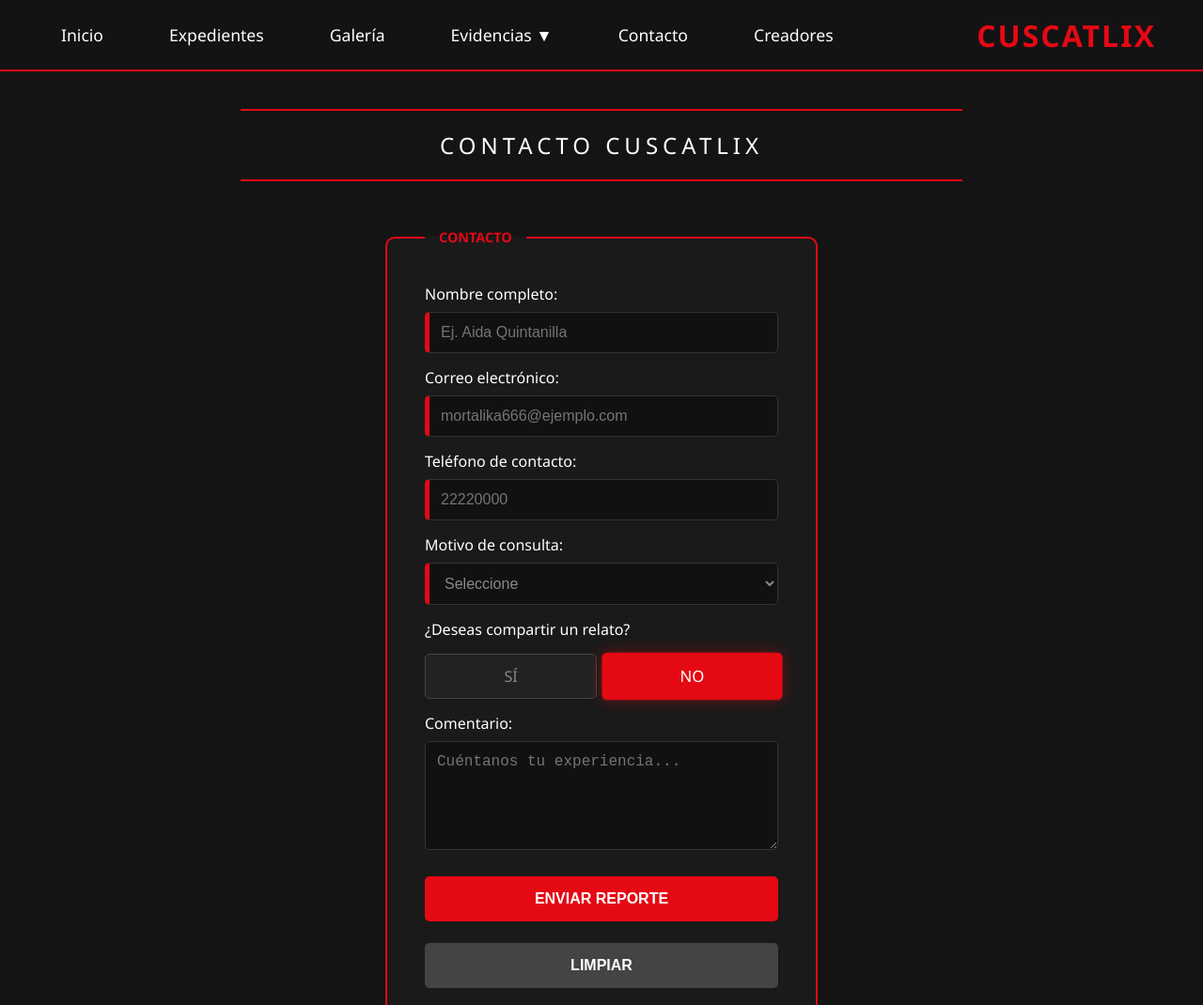
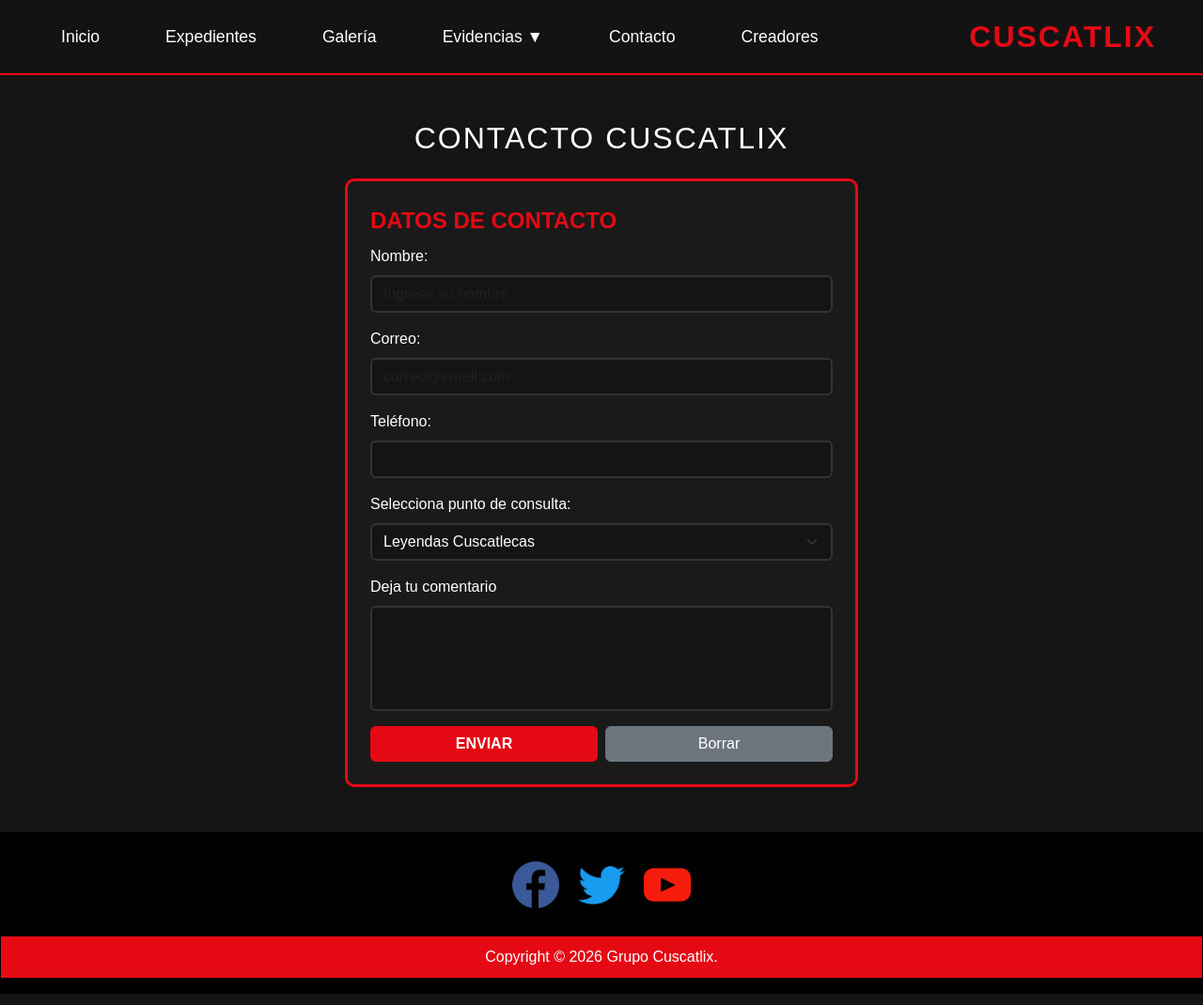
Before and after one commit to Edgar001ruiz/CUSCATLIX, a plain HTML site: page registro.html in a window 1280 px wide. Shown: the top 1070 px of the page at 94% size. Drawn offline with nearby package versions, Linux system fonts and the light colour scheme.

Commit message:
Versión final con animaciones, Bootstrap y estilos corregidos

```diff
--- a/css/contact.css
+++ b/css/contact.css
@@ -1,241 +1,49 @@
-body {
-    background-color: #141414;
-    font-family: 'Segoe UI', Arial, sans-serif;
-    margin: 0;
+.border-rojo {
+    border: 3px solid #E50914;
+    border-radius: 10px;
+    background-color: #1a1a1a; /* Fondo oscuro para el formulario */
+}
+
+legend {
+    width: auto;
+    float: none;
+    font-weight: bold;
+    color: #E50914 !important;
+}
+
+.custom-input {
+    background-color: #141414 !important; /* Fondo negro */
+    color: white !important; /* Texto blanco siempre */
+    border: 2px solid #333 !important;
+    transition: all 0.3s ease;
+}
+
+.custom-input:focus {
+    background-color: #222 !important;
+    border-color: #E50914 !important;
+    color: white !important;
+    box-shadow: 0 0 10px rgba(229, 9, 20, 0.5) !important;
+}
+
+.opt-oscuro {
+    background-color: #1a1a1a;
     color: white;
-    overflow-x: hidden; /* para que no este fregando el zoom :b */
+}
+
+.btn-netflix {
+    background-color: #E50914;
+    color: white;
+    font-weight: bold;
+    text-transform: uppercase;
+}
+
+.btn-netflix:hover {
+    background-color: #a30000;
+    color: white;
 }
 
 h2 {
-    font-weight: 300;
-    text-align: center;
-    letter-spacing: 5px;
-    border-top: 2px solid #E50914;
-    border-bottom: 2px solid #E50914;
-    padding: 20px;
-    margin: 40px auto;
-    width: 60%;
+    color: white;
     text-transform: uppercase;
+    letter-spacing: 2px;
 }
-
-form {
-    max-width: 500px;
-    margin: 50px auto;
-    padding: 0 20px;
-}
-
-fieldset {
-    padding: 40px;
-    border-radius: 10px;
-    border: 2px solid #E50914;
-    background-color: #1a1a1a;
-}
-
-legend {
-    font-weight: bold;
-    color: #E50914;
-    padding: 0 15px;
-    text-transform: uppercase;
-    font-size: 0.9rem;
-}
-
-input, select, textarea {
-    width: 100%;
-    padding: 12px;
-    margin-top: 8px;
-    margin-bottom: 15px;
-    border-radius: 5px;
-    border: 1px solid #333;
-    box-sizing: border-box;
-    background-color: #111;
-    color: white;
-    font-size: 1rem;
-    transition: 0.3s;
-}
-
-input:focus, textarea:focus, select:focus {
-    outline: none;
-    border: 1px solid #E50914;
-    box-shadow: 0 0 10px rgba(229, 9, 20, 0.3);
-}
-
-input:required:invalid, select:required:invalid {
-    border-left: 5px solid #E50914;
-}
-
-input:required:valid, select:required:valid {
-    border-left: 5px solid #28a745;
-}
-
-/* bttn */
-.botones-contenedor {
-    display: flex;
-    gap: 10px;
-    margin-top: 20px;
-}
-
-input[type="submit"], input[type="reset"] {
-    border: none;
-    padding: 15px;
-    cursor: pointer;
-    font-weight: bold;
-    text-transform: uppercase;
-    flex: 1;
-}
-/* Esta onda es para el boton seleccione pq no se que le toque
-que se puso todo raroso y ya no me gusto XD por eso chequen que le cambian*/
-select:invalid {
-    color: #888 !important; /* Gris claro */
-}
-
-/* Esto asegura que cuando el usuario elija una opción real */
-select:valid {
-    color: white;
-}
-
-/* Para que las opciones dentro de la lista desplegable siempre se vean blancas o eso creo */
-select option {
-    background-color: #1a1a1a; /* Fondo oscuro para que combine con el diseño muejejej */
-    color: white;
-}
-
-/* Estilo para que las opciones deshabilitadas sigan grises en la lista */
-select option[disabled] {
-    color: #555;
-}
-
-input[type="submit"] { background: #E50914; color: white; }
-input[type="reset"] { background: #444; color: white; }
-input[type="submit"]:hover { background: #a30000; }
-
-/* si y no la opcion esta*/
-.radio-toggle { display: none; }
-
-.switches-relato {
-    display: flex;
-    gap: 10px;
-    margin: 15px 0;
-}
-
-.btn-seleccion {
-    padding: 10px 0;
-    background: #222;
-    color: #888;
-    border: 1px solid #444;
-    border-radius: 5px;
-    cursor: pointer;
-    flex: 1;
-    text-align: center;
-    transition: 0.3s;
-}
-
-#opcion-si:checked + .si { background: #28a745; color: white; border-color: #28a745; }
-#opcion-no:checked + .no { background: #E50914; color: white; border-color: #E50914; }
-
-.seccion-revelada {
-    max-height: 0;
-    overflow: hidden;
-    opacity: 0;
-    transition: all 0.5s ease-in-out;
-}
-
-#opcion-si:checked ~ .seccion-revelada {
-    max-height: 600px;
-    opacity: 1;
-    margin-top: 15px;
-    padding-top: 10px;
-}
-
-/* el footer */
-footer {
-    background: #000;
-    text-align: center;
-    padding: 20px 0 0 0;
-}
-
-#redes { margin: 0 auto; }
-#redes img { width: 40px; transition: 0.3s; }
-#redes img:hover { transform: scale(1.2); }
-
-footer p {
-    background: #E50914;
-    padding: 15px;
-    margin: 20px 0 0 0;
-    font-size: 0.8rem;
-}
-.seccion-revelada {
-    display: none; /* Cambiamos max-height por display para que funcione */
-    opacity: 0;
-    transition: 0.5s ease;
-}
-/* si funciona mejor no tocarlo aunq no se sepa para q sirve*/
-#opcion-si:checked ~ .seccion-revelada {
-    display: block;
-    opacity: 1;
-    margin-top: 20px;
-    border-top: 1px solid #333;
-    padding-top: 10px;
-}
-.switches-relato {
-    display: flex;
-    flex-wrap: wrap; /* Esto permite que los elementos salten a la siguiente línea */
-    gap: 10px;
-    margin-top: 15px;
-    width: 100%;
-}
-
-.btn-seleccion {
-    flex: 1; /* Los botones se reparten el ancho de la primera fila */
-    min-width: 120px; /* Evita que se encojan demasiado */
-    text-align: center;
-    padding: 12px;
-    cursor: pointer;
-    background: #222;
-    border: 1px solid #444;
-    border-radius: 5px;
-}
-
-/* para que baje la onda del relato */
-.seccion-revelada {
-    display: none;
-    width: 100%;
-    margin-top: 15px;
-}
-
-#opcion-si:checked ~ .seccion-revelada {
-    display: block; /* Se muestra solo al marcar SÍ */
-}
-/* Cuando el botón se selecciona crece ligeramente y sombrita para que se vea mas bonis*/
-#opcion-si:checked + .si {
-    background: #28a745;
-    color: white;
-    border-color: #28a745;
-    transform: scale(1.05);
-    box-shadow: 0 0 15px rgba(40, 167, 69, 0.4);
-}
-
-#opcion-no:checked + .no {
-    background: #E50914;
-    color: white;
-    border-color: #E50914;
-    transform: scale(1.05);
-    box-shadow: 0 0 15px rgba(229, 9, 20, 0.4);
-}
-
-/* Transición*/
-.btn-seleccion {
-    transition: all 0.3s cubic-bezier(0.25, 0.8, 0.25, 1);
-}
-input[type="submit"], input[type="reset"] {
-    transition: all 0.3s ease;
-}
-
-input[type="submit"]:hover, input[type="reset"]:hover {
-    transform: translateY(-3px);
-    filter: brightness(1.2);
-    box-shadow: 0 5px 15px rgba(0, 0, 0, 0.5); /* Sombra proyectada */
-}
-
-input[type="submit"]:active {
-    transform: translateY(0); /* Al hacer clic, baja otra vez */
-}
--- a/registro.html
+++ b/registro.html
@@ -4,7 +4,11 @@
     <meta charset="UTF-8">
     <meta name="viewport" content="width=device-width, initial-scale=1.0">
     <title>CUSCATLIX - Contacto</title>
-    <link rel="icon" type=imagen/jpg href="img/LogoCuscatlix.ICO">
+    <link rel="icon" type="image/jpg" href="img/LogoCuscatlix.ICO">
+
+    <!-- Bootstrap -->
+    <link href="https://cdn.jsdelivr.net/npm/bootstrap@5.3.0/dist/css/bootstrap.min.css" rel="stylesheet">
+
     <link rel="stylesheet" href="css/style.css">
     <link rel="stylesheet" href="css/contact.css">
 </head>
@@ -15,90 +19,80 @@
             <li><a href="index.html">Inicio</a></li>
             <li><a href="expedientes.html">Expedientes</a></li>
             <li><a href="galeria.html">Galería</a></li>
-
             <li class="tiene-submenu">
                 <a href="#">Evidencias ▼</a>
                 <ul class="submenu">
-                    <li class="tiene-submenu-lateral">
-                        <a href="#">Podcasts ►</a>
-                        <ul class="submenu-nivel3">
-                            <li><a href="https://open.spotify.com/search/leyendas%20el%20salvador" target="_blank">Relatos de la Noche</a></li>
-                            <li><a href="https://open.spotify.com/search/mitologia%20cuscatleca" target="_blank">Misterios Cuscatlecos</a></li>
-                            <li><a href="https://open.spotify.com/search/siguanaba%20podcast" target="_blank">Voces del Más Allá</a></li>
-                        </ul>
-                    </li>
-                    <li class="tiene-submenu-lateral">
-                        <a href="#">Videos ►</a>
-                        <ul class="submenu-nivel3">
-                            <li><a href="https://www.youtube.com/results?search_query=avistamiento+siguanaba" target="_blank">Avistamiento: La Siguanaba</a></li>
-                            <li><a href="https://www.youtube.com/results?search_query=historia+del+cadejo+el+salvador" target="_blank">Documental: El Cadejo</a></li>
-                            <li><a href="https://www.youtube.com/results?search_query=leyendas+de+el+salvador+animadas" target="_blank">Animación: Leyendas Vivas</a></li>
-                        </ul>
-                    </li>
+                    <!-- ... tus submenús ... -->
                 </ul>
             </li>
-         <li><a href="registro.html">Contacto</a></li>
+            <li><a href="registro.html">Contacto</a></li>
             <li><a href="creadores.html">Creadores</a></li>
         </ul>
-
-        <div class="nav-logo">
-            <a href="index.html">CUSCATLIX</a>
-        </div>
+        <div class="nav-logo"><a href="index.html">CUSCATLIX</a></div>
     </nav>
 
-    <h2>Contacto Cuscatlix</h2>
+    <!-- Usamos clases de Bootstrap para centrar y dar diseño -->
+    <div class="container my-5 animar-entrada">
+        <h2 class="text-center mb-4">Contacto Cuscatlix</h2>
 
-    <form action="procesar.php" method="POST" class="formulario-cuscatlix">
-    <fieldset>
-        <legend>Contacto</legend>
+        <div class="row justify-content-center">
+            <div class="col-md-6">
+                <form class="p-4 border-rojo">
+                    <fieldset>
+                        <legend class="text-uppercase">Datos de contacto</legend>
 
-        <label for="nombre">Nombre completo:</label>
-        <input type="text" id="nombre" name="nombre" placeholder="Ej. Aida Quintanilla"
-               pattern="^[a-zA-Z\s]+$" title="Solo letras y espacios" required>
+                        <div class="mb-3">
+                            <label for="nombre" class="form-label">Nombre:</label>
+                            <input type="text" class="form-control custom-input" id="nombre" placeholder="Ingrese su nombre" required>
+                        </div>
 
-        <label for="correo">Correo electrónico:</label>
-        <input type="email" id="correo" name="correo" placeholder="mortalika666@ejemplo.com" required>
+                        <div class="mb-3">
+                            <label for="correo" class="form-label">Correo:</label>
+                            <input type="email" class="form-control custom-input" id="correo" placeholder="correo@email.com" required>
+                        </div>
 
-        <label for="telefono">Teléfono de contacto:</label>
-        <input type="tel" id="telefono" name="telefono" placeholder="22220000"
-               pattern="[0-9]{8}" title="Debe ingresar exactamente 8 números" required>
+                        <div class="mb-3">
+                            <label for="telefono" class="form-label">Teléfono:</label>
+                            <input type="tel" class="form-control custom-input" id="telefono" required>
+                        </div>
 
-        <label for="tema">Motivo de consulta:</label>
-        <select id="tema" name="tema" required>
-            <option value="" disabled selected>Seleccione</option>
-            <option value="leyendas">Leyendas Cuscatlecas</option>
-            <option value="historia">Enviar historia</option>
-            <option value="otro">Otro</option>
-        </select>
+                        <div class="mb-3">
+                            <label for="tema" class="form-label">Selecciona punto de consulta:</label>
+                            <select id="tema" class="form-select custom-input" required>
+                                <option class="opt-oscuro">Leyendas Cuscatlecas</option>
+                                <option class="opt-oscuro">Enviar historia</option>
+                                <option class="opt-oscuro">Dudas</option>
+                                <option class="opt-oscuro">Otro</option>
+                            </select>
+                        </div>
 
-        <div class="contenedor-dinamico">
-    <p class="etiqueta-p">¿Deseas compartir un relato?</p>
+                        <div class="mb-3">
+                            <label for="mensaje" class="form-label">Deja tu comentario</label>
+                            <textarea id="mensaje" class="form-control custom-input" rows="4" style="resize: none;"></textarea>
+                        </div>
 
-    <div class="switches-relato">
-        <input type="radio" name="trigger" id="opcion-si" class="radio-toggle">
-        <label for="opcion-si" class="btn-seleccion si">SÍ</label>
-
-        <input type="radio" name="trigger" id="opcion-no" class="radio-toggle" checked>
-        <label for="opcion-no" class="btn-seleccion no">NO</label>
-
-        <div class="seccion-revelada">
-            <label for="relato-detallado">Relato del encuentro:</label>
-            <textarea id="relato-detallado" name="relato_detallado" rows="6" placeholder="Cuéntanos tu historia con detalle..."></textarea>
-
-            <label for="archivo" class="mt-10">Adjuntar evidencia (opcional):</label>
-            <input type="file" id="archivo" name="archivo" class="input-file">
+                        <div class="d-flex gap-2">
+                            <button type="submit" class="btn btn-netflix w-100">Enviar</button>
+                            <button type="reset" class="btn btn-secondary w-100">Borrar</button>
+                        </div>
+                    </fieldset>
+                </form>
+            </div>
         </div>
     </div>
-</div>
 
-        <label for="mensaje">Comentario:</label>
-        <textarea id="mensaje" name="mensaje" rows="5" placeholder="Cuéntanos tu experiencia..."></textarea>
+    <footer>
+        <table id="redes">
+            <tr>
+                <td><a href="https://www.facebook.com/share/v/18DWLWujza/" target="_blank"><img src="img/fb.png" alt="Facebook"></a></td>
+                <td><a href="https://x.com/i/status/2034630977826558211" target="_blank"><img src="img/tw.png" alt="Twitter"></a></td>
+                <td><a href="https://www.youtube.com/@Conseilyherreralara78" target="_blank"><img src="img/yt.png" alt="YouTube"></a></td>
+            </tr>
+        </table>
+        <p>Copyright © 2026 Grupo Cuscatlix.</p>
+    </footer>
 
-        <div class="botones-form">
-            <input type="submit" value="Enviar Reporte">
-            <input type="reset" value="Limpiar">
-        </div>
-    </fieldset>
-</form>
+    <!-- JS de Bootstrap -->
+    <script src="https://cdn.jsdelivr.net/npm/bootstrap@5.3.0/dist/js/bootstrap.bundle.min.js"></script>
 </body>
 </html>
```
Also changed, not shown: galeria.html (+7 -7 lines).
